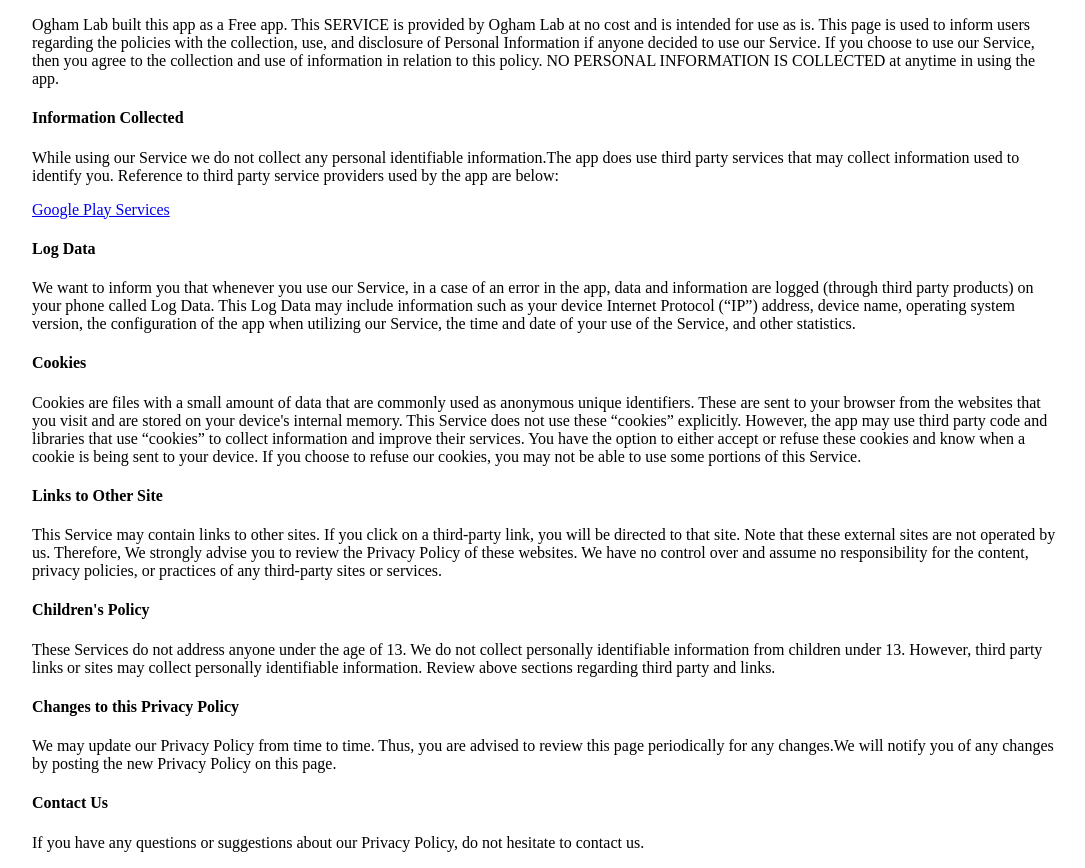
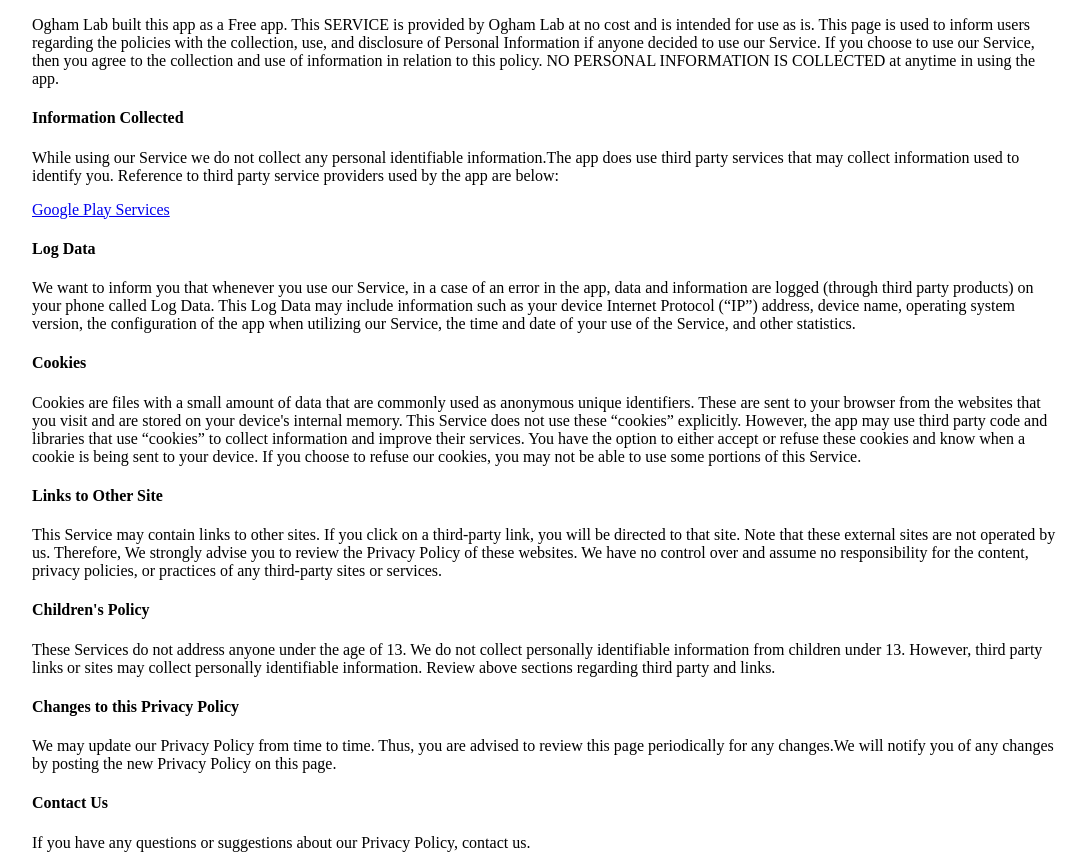
Before and after one commit to OghamLab/privacypolicy, a plain HTML site: page index.html in a window 1280 px wide. Shown: the whole page, without its empty margins (96-1181 px from the left). Drawn offline with Linux system fonts and the light colour scheme.

```diff
--- a/index.html
+++ b/index.html
@@ -90,7 +90,7 @@ Contact Us
 </h4>
 
 <P>
-If you have any questions or suggestions about our Privacy Policy, do not hesitate to contact us.
+If you have any questions or suggestions about our Privacy Policy, contact us.
 
 </P>
 
```
